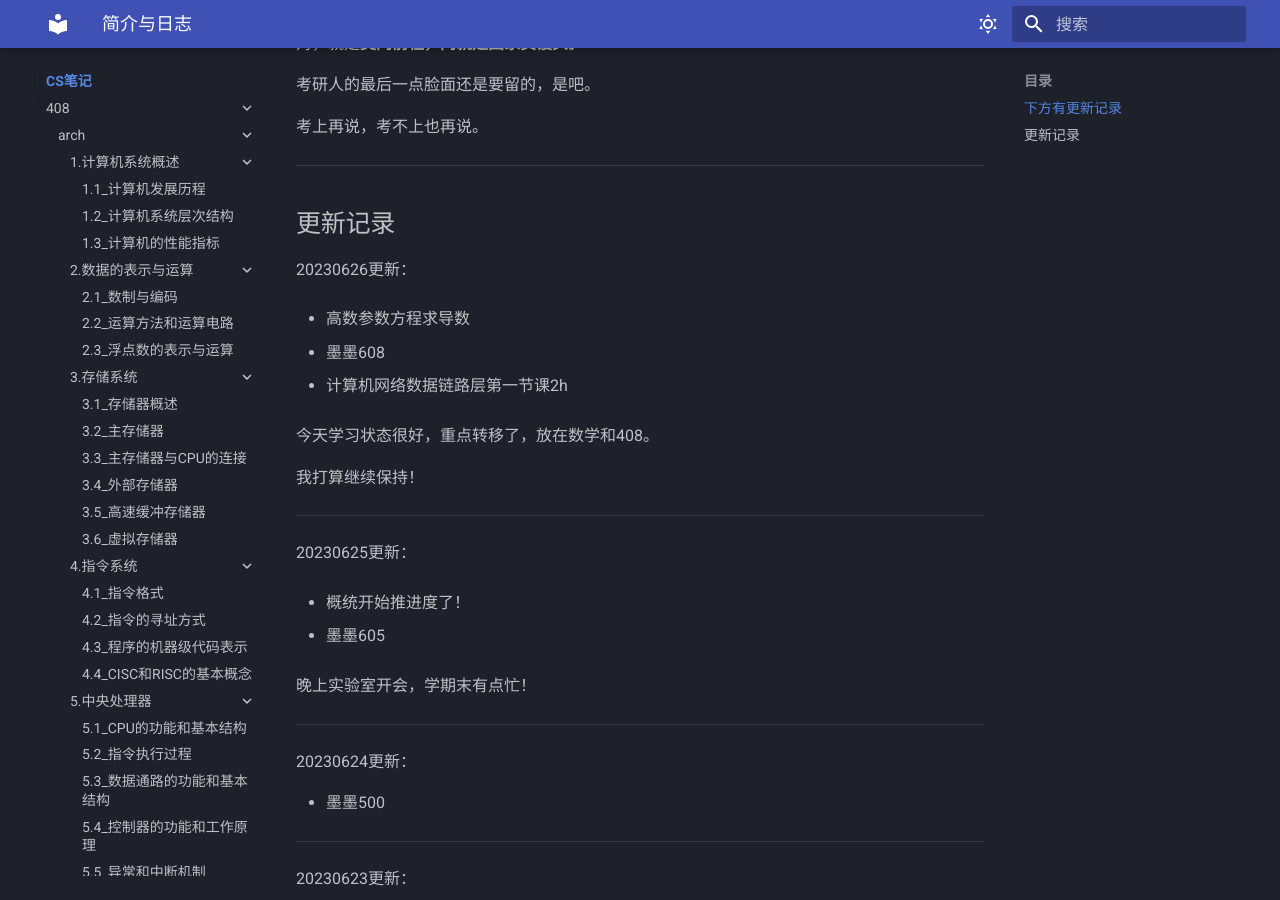
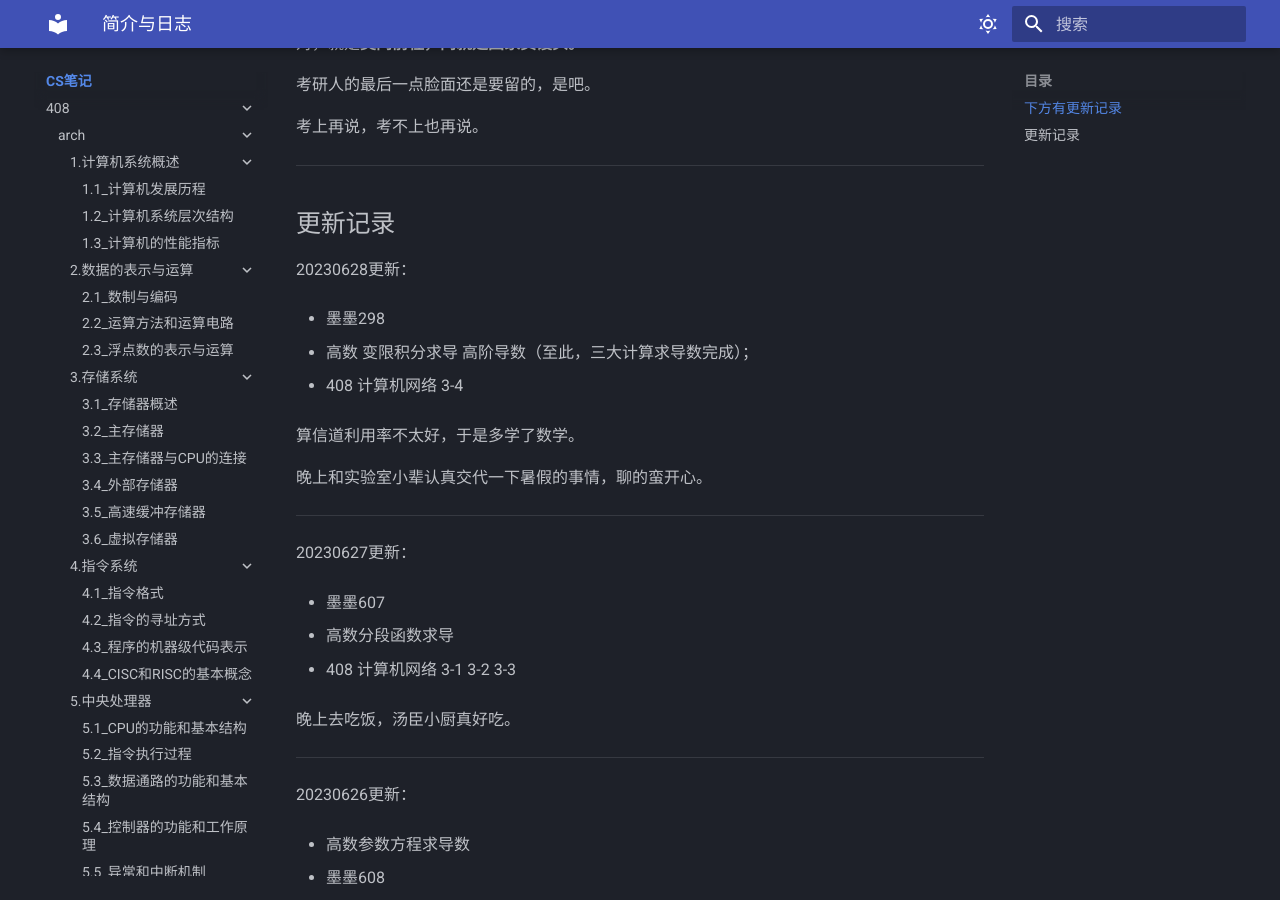
Before and after one commit to Haohahahaha/cs, an MkDocs documentation site: the page built from docs/index.md, in a window 1280 px wide and 900 px high, scrolled down 1053 px. Built offline with MkDocs 1.6.1 and Material for MkDocs 9.7.7, drawn with Linux system fonts in a browser that asks for light colours.

Commit message:
2023-06-29_01:53:26 update

```diff
--- a/docs/index.md
+++ b/docs/index.md
@@ -55,6 +55,32 @@
 <a id="update"></a>
 
 ## 更新记录
+
+20230628更新：
+
+- 墨墨298
+
+- 高数 变限积分求导 高阶导数（至此，三大计算求导数完成）；
+
+- 408 计算机网络 3-4
+
+算信道利用率不太好，于是多学了数学。
+
+晚上和实验室小辈认真交代一下暑假的事情，聊的蛮开心。
+
+---
+
+20230627更新：
+
+- 墨墨607
+
+- 高数分段函数求导
+
+- 408 计算机网络 3-1 3-2 3-3
+
+晚上去吃饭，汤臣小厨真好吃。
+
+---
 
 20230626更新：
 
```
